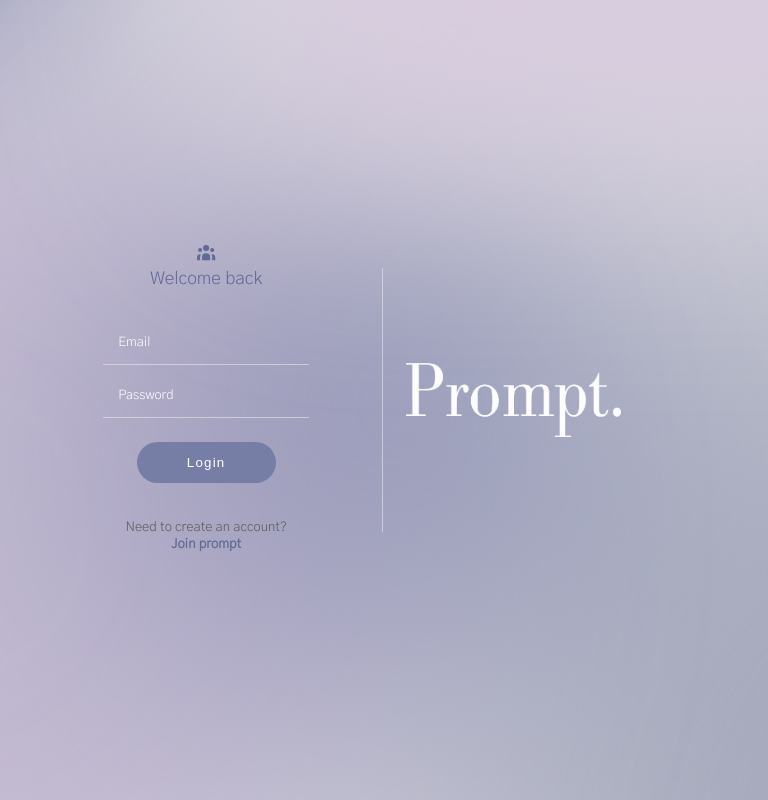
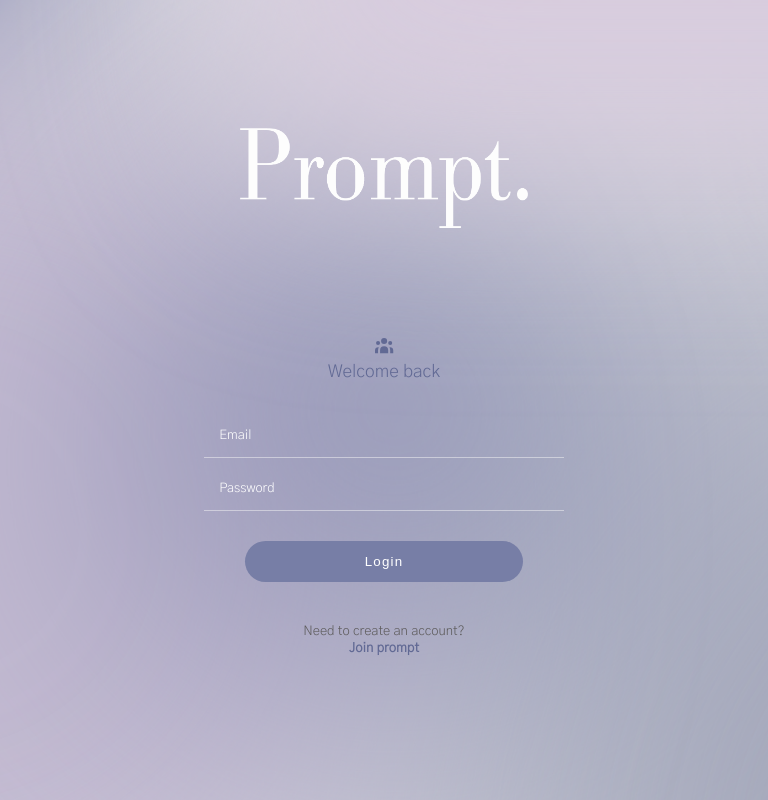
Before and after one commit to sofversoza/promptV2, a React (Create React App) app: page / in a window 768 px wide. Built offline with nearby package versions, Linux system fonts and the light colour scheme; no server answers; a web font is replaced by a local one.

Commit message:
Landing page Media query done!

```diff
--- a/src/pages/landing/LandingPage.css
+++ b/src/pages/landing/LandingPage.css
@@ -11,26 +11,19 @@
   background-repeat: no-repeat;
 }
 .flexbox-1 {
+  min-width: 25vw;
+  max-width: 30vw;
   display: flex;
-  flex-direction: column;
-  align-items: flex-start;
+  justify-content: center;
+  align-items: center;
   order: 1;
-  gap: 1px;
   padding: 5% 0;
-  /* border-left: 1.2px solid rgb(245, 245, 245, 0.5); */
   /* background: gray; */
 }
-.logo-cont {
-  display: flex;
-  align-items: center;
-  justify-content: flex-start;
-  min-width: 25vw;
-  max-width: 35vw;
+.landing-logo {
+  width: 100%;
   padding: 10px 0;
-  /* background-color: pink; */
-}
-.landing-logo {
-  width: 80%;
+  /* background: pink; */
 }
 .message-cont {
   display: flex;
@@ -63,17 +56,50 @@
 }
 .flexbox-3 {
   min-height: 33vh;
-  margin-right: -7vw;
+  margin-right: -5vw;
   border-right: 1.2px solid rgb(245, 245, 245, 0.5);
 }
-/* .btn-cont {
-  display: flex;
-  justify-content: space-evenly;
+
+/* under 600px */
+@media (max-width: 600px) {
+  .landing {
+    flex-direction: column;
+  }
+  .flexbox-1 {
+    padding: 0 15%;
+    margin-bottom: 10%;
+  }
+  .landing-logo {
+    width: 260px;
+    height: 80px;
+  }
+  .flexbox-2 {
+    order: 1;
+    max-width: 85%;
+  }
+  .flexbox-3 {
+    display: none;
+  }
 }
-.btn-cont button {
-  font-size: 15px;
+
+/* over 740px (worked on 768px -- ipad mini) */
+@media (min-width: 740px) and (max-width: 850px) {
+  .landing {
+    flex-direction: column;
+  }
+  .flexbox-1 {
+    padding: 0 15%;
+    margin-bottom: 10%;
+  }
+  .landing-logo {
+    width: 380px;
+    height: 100px;
+  }
+  .flexbox-2 {
+    order: 1;
+    max-width: 85%;
+  }
+  .flexbox-3 {
+    display: none;
+  }
 }
-.btn-cont button:hover {
-  border: 0.9px solid var(--primary-highlight);
-  background: transparent;
-} */
--- a/src/pages/landing/LandingPage.js
+++ b/src/pages/landing/LandingPage.js
@@ -39,13 +39,11 @@ export default function LandingPage() {
     <div className="landing">
 
       <div className="flexbox-1">
-        <div className="logo-cont">
-          <img
-            src={require(`../../assets/logos/${logo}`)}
-            alt="Prompt logo"
-            className="landing-logo"
-          />
-        </div>
+        <img
+          src={require(`../../assets/logos/${logo}`)}
+          alt="Prompt logo"
+          className="landing-logo"
+        />
       </div>
 
       <div className="flexbox-2">
```
